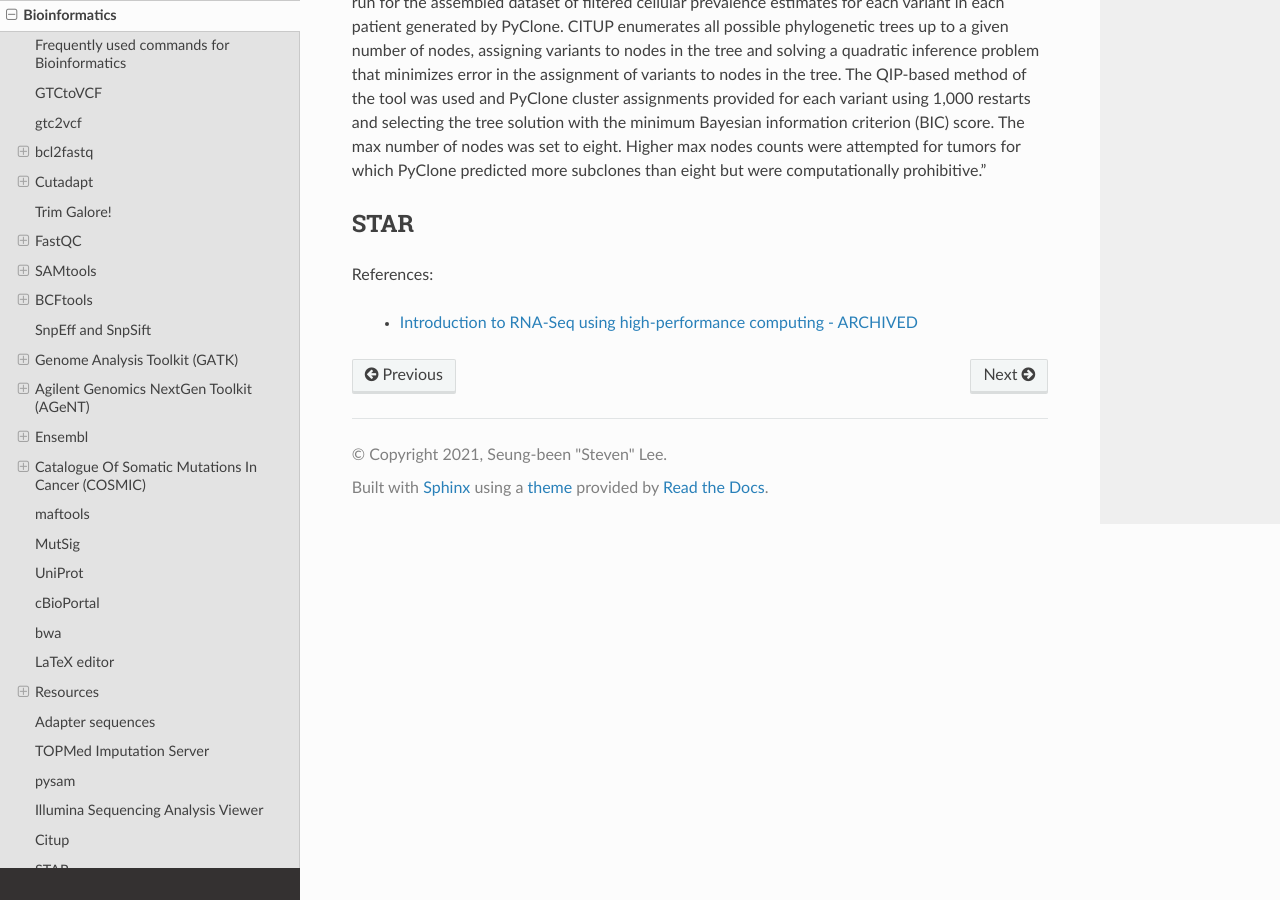
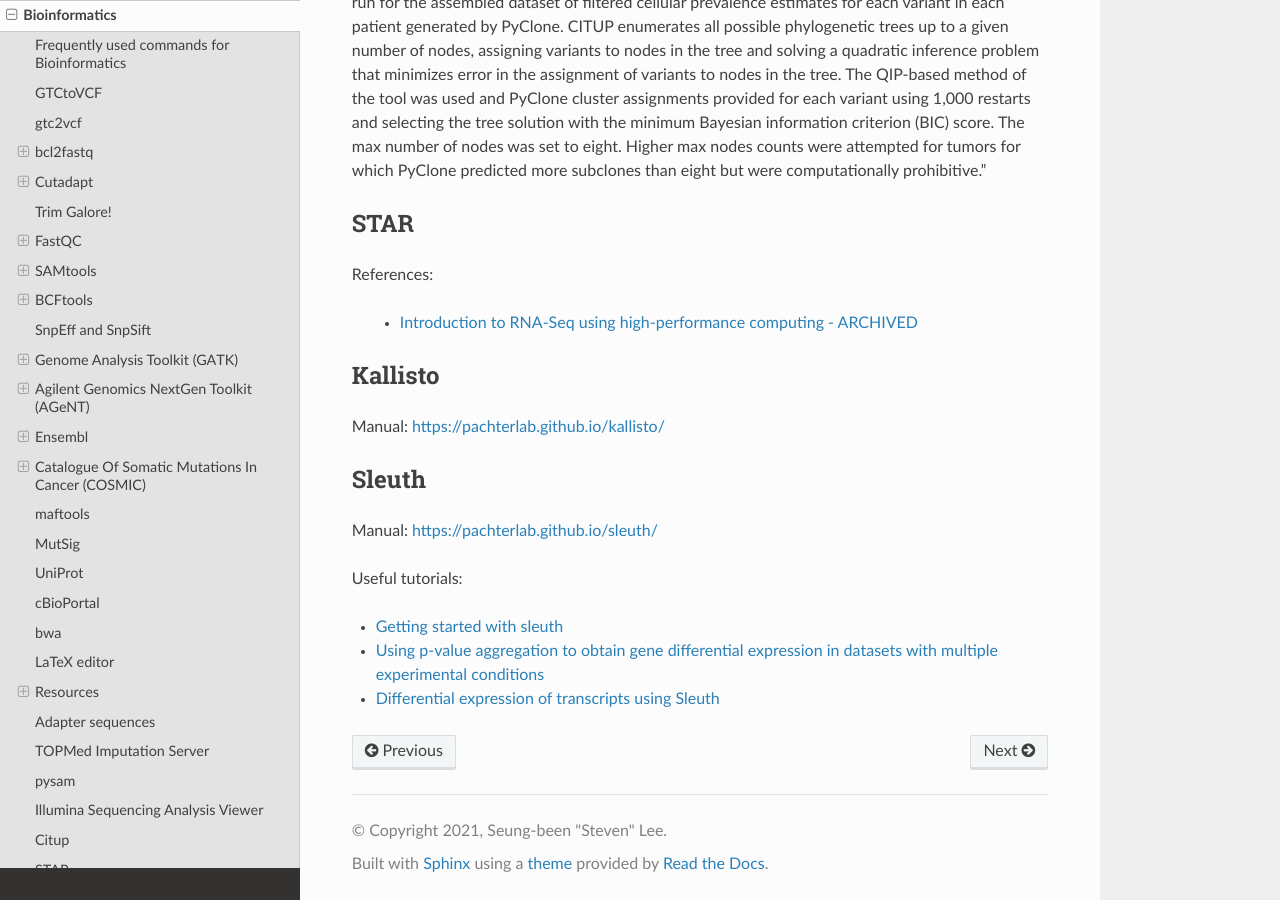
Before and after one commit to sbslee/notes, a Sphinx documentation site: the page built from docs/bioinformatics.rst, in a window 1280 px wide and 900 px high, scrolled down 21123 px. Built offline with Sphinx 7.4.7 and the Read the Docs theme 2.0.0, drawn with Linux system fonts in a browser that asks for light colours.

Commit message:
Update bioinformatics.rst

```diff
--- a/docs/bioinformatics.rst
+++ b/docs/bioinformatics.rst
@@ -976,3 +976,19 @@ STAR
 References:
 
   - `Introduction to RNA-Seq using high-performance computing - ARCHIVED <https://hbctraining.github.io/Intro-to-rnaseq-hpc-O2/lessons/03_alignment.html>`__
+
+Kallisto
+========
+
+Manual: https://pachterlab.github.io/kallisto/
+
+Sleuth
+======
+
+Manual: https://pachterlab.github.io/sleuth/
+
+Useful tutorials:
+
+- `Getting started with sleuth <https://pachterlab.github.io/sleuth_walkthroughs/trapnell/analysis.html>`__
+- `Using p-value aggregation to obtain gene differential expression in datasets with multiple experimental conditions <https://pachterlab.github.io/sleuth_walkthroughs/pval_agg/analysis.html>`__
+- `Differential expression of transcripts using Sleuth <https://hbctraining.github.io/DGE_workshop_salmon/lessons/09_sleuth.html>`__
```
